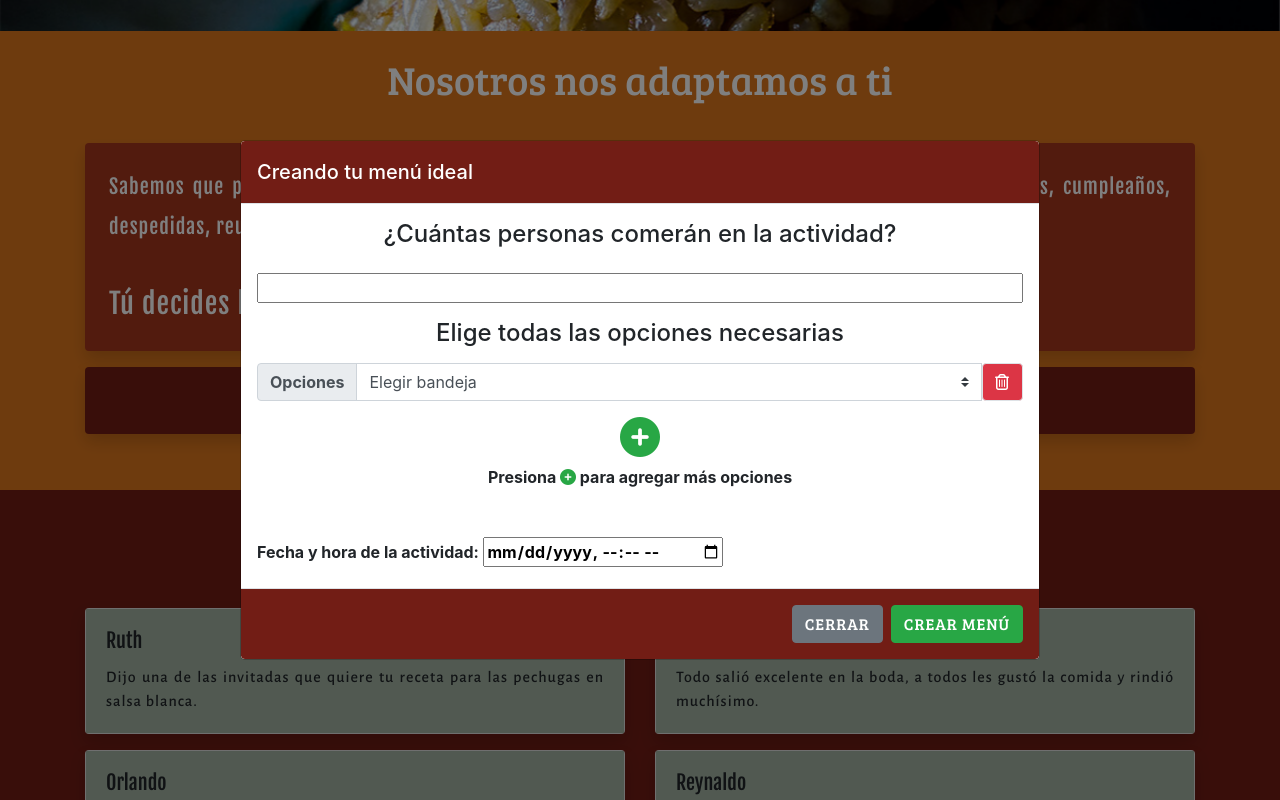
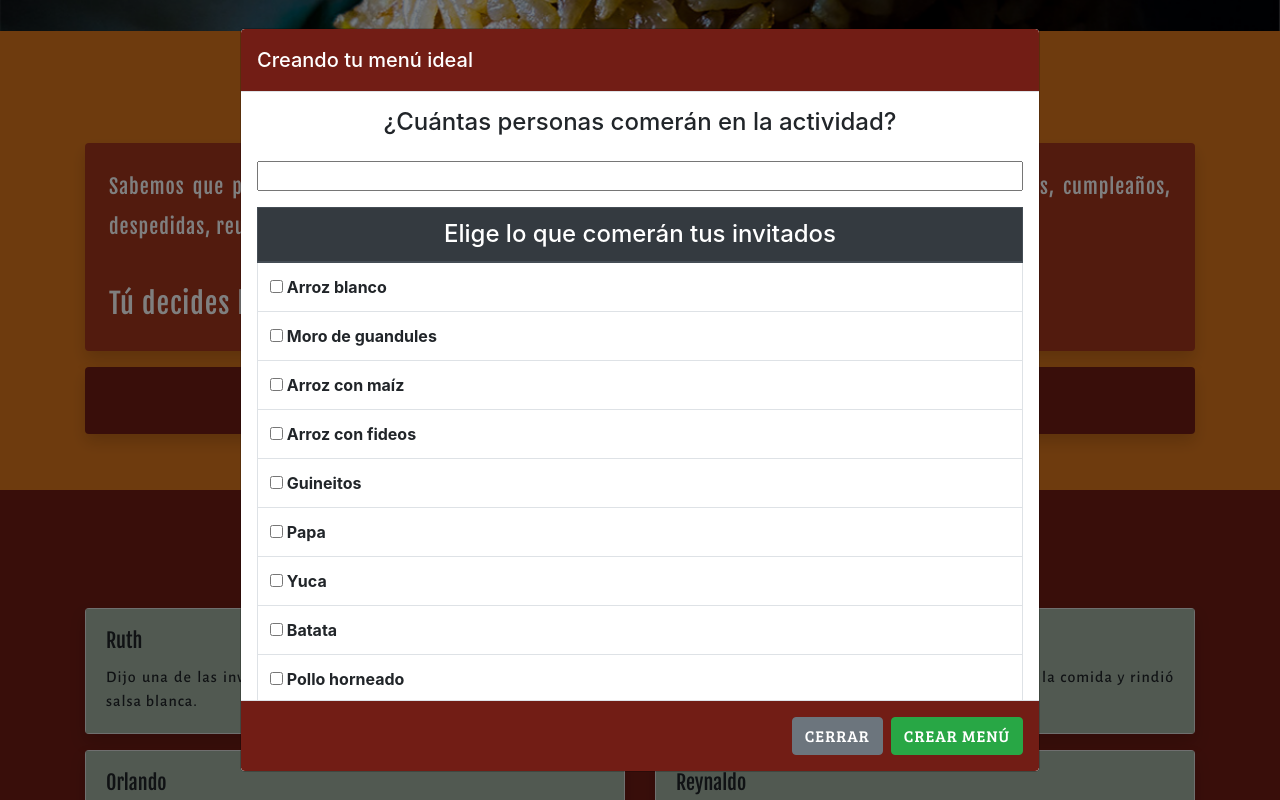
Before and after one commit to hernanreiq/sarai-bufet, a plain HTML site: page index.html in a window 1280 px wide. Both pictures are taken after a click on the button "CREA TU PROPIO MENÚ". Shown: the part 469-1269 px from the top of the page. Drawn offline with nearby package versions, Linux system fonts and the light colour scheme.

Commit message:
Se reemplazaron los inputs por checkboxes en una tabla

```diff
--- a/index.html
+++ b/index.html
@@ -126,20 +126,25 @@
                 <!--CONTENIDO DE LA VENTANA EMERGENTE-->
                 <h4 class="text-center">¿Cuántas personas comerán en la actividad?</h4>
                 <input type="number" id="cantidad-personas" class="w-100 px-2 text-center font-weight-bold my-3">
-                <h4 class="text-center">Elige todas las opciones necesarias</h4>
-                <div id="contenedor-inputs">
-                    <!--LOS INPUTS PARA LAS OPCIONES SE CREAN CON JAVASCRIPT-->
-                </div>
-                <div class="mt-3 mb-5 text-center">
-                    <i class="fas fa-plus-circle h1 text-success" id="mas-bandejas"></i>
-                    <p class="font-weight-bold">Presiona <i class="fas fa-plus-circle text-success"></i> para agregar más opciones</p>
+                <!--CONTENEDOR DE CHECKBOXES-->
+                <div class="mb-2">
+                    <table class="table table-bordered p-0 table-hover">
+                        <thead class="thead-dark">
+                          <tr>
+                            <th><h4 class="text-center mb-0">Elige lo que comerán tus invitados</h4></th>
+                          </tr>
+                        </thead>
+                        <tbody id="contenedor-checkboxes">
+                            <!--LOS CHECKBOXES PARA LAS OPCIONES SE CREAN CON JAVASCRIPT-->
+                        </tbody>
+                    </table>
                 </div>
                 <label for="fecha" class="font-weight-bold">Fecha y hora de la actividad:</label>
                 <input type="datetime-local" id="fecha" class="font-weight-bold" name="trip-start">
             </div>
             <div class="modal-footer">
             <button type="button" class="btn btn-secondary" data-dismiss="modal">Cerrar</button>
-            <button type="button" class="btn btn-success" data-toggle="modal" data-target="#Confirmation-Modal" data-dismiss="modal">Crear menú</button>
+            <button type="button" class="btn btn-success" data-toggle="modal" data-target="#Confirmation-Modal" data-dismiss="modal" id="crear-menu">Crear menú</button>
             </div>
         </div>
         </div>
--- a/js/script.js
+++ b/js/script.js
@@ -6,56 +6,34 @@ function ObtenerMenuJSON(){
         url: 'json/menu.json'
     }).then (res => {
         menu = res.data;
-        //CUANDO SE OBTENGA EL MENÚ, SE CREARÁ EL PRIMER INPUT
-        masBandejas();
+        crearCheckboxes(res.data, res.data.length);
     }).catch(err => {
         console.log('Hay un error con el menu.json\n', err);
     });
 }
 ObtenerMenuJSON();
 
-var inputs_borrados = [];
-var cantidad_input = 0;
+/*OBTENER LOS VALORES DEL CHECKBOX */
+var crear_menu = document.getElementById('crear-menu');
 
-function borrarOpcion(opcion){
-    inputs_borrados.push(opcion);
-    document.getElementById(opcion).parentElement.replaceWith('');
+crear_menu.addEventListener('click', obtenerValores);
+
+function obtenerValores(){
+    var checkbox = document.getElementById('menu-checkbox-1');
+    if(checkbox.checked){
+        console.log('Está marcado', checkbox.checked);
+    } else {
+        console.log('No está marcado', checkbox.checked)
+    }
 }
 
-/*
-    EN ESTE BLOQUE DE CODIGO SE VAN A CREAR LOS INPUTS PARA LAS OPCIONES O BANDEJAS
-*/
-var mas_bandejas = document.getElementById('mas-bandejas');
-mas_bandejas.addEventListener('click', masBandejas);
-
-function masBandejas(){
-    if (inputs_borrados.length > 0){
-        var id_input = inputs_borrados[0];
-        inputs_borrados.shift();
-    } else {
-        cantidad_input += 1;
-        var id_input = 'inputGroup-' + cantidad_input;
-    }
-    creadorInputs(id_input);
-}
-
-function creadorInputs(id_input){
-    document.getElementById('contenedor-inputs').innerHTML += `
-    <div class="input-group my-3">
-        <div class="input-group-prepend">
-            <label class="input-group-text font-weight-bold" for="${id_input}">Opciones</label>
-        </div>
-        <select class="custom-select" id="${id_input}">
-            <option selected>Elegir bandeja</option>
-        </select>
-        <button class="btn btn-danger border" onclick="borrarOpcion('${id_input}')">
-            <i class="far fa-trash-alt"></i>
-        </button>
-    </div>
-    `;
-    for (var i = 0; i < menu.length; i++){
-        document.getElementById(`${id_input}`).innerHTML += `
-            <option value="${i}">${menu[i].nombre}</option>
+function crearCheckboxes(menu, cantidad_bandejas){
+    var contenedor_checkboxes = document.getElementById('contenedor-checkboxes');
+    for(var i = 0; i < cantidad_bandejas; i++){
+        contenedor_checkboxes.innerHTML += `
+        <tr>
+            <td><label class="font-weight-bold mb-0"><input type="checkbox" value="${i}" id="menu-checkbox-${i}"> ${menu[i].nombre}</label><br></td>
+        </tr>
         `;
     }
 }
--- a/json/menu.json
+++ b/json/menu.json
@@ -1,5 +1,7 @@
  [
     {
+        "nombre": "Arroz blanco"
+    },{
         "nombre": "Moro de guandules"
     },{
         "nombre": "Arroz con maíz"
@@ -16,23 +18,33 @@
     },{
         "nombre": "Pollo horneado"
     },{
+        "nombre": "Pollo guisado"
+    },{
+        "nombre": "Pollo en salsa blanca"
+    },{
         "nombre": "Cerdo horneado"
     },{
         "nombre": "Cerdo guisado"
     },{
         "nombre": "Res guisado"
     },{
-        "nombre": "Pollo en salsa blanca"
+        "nombre": "Albondigas de carne molida"
     },{
-        "nombre": "Albondigas fritas"
+        "nombre": "Pastelon de plátano maduro con carne molida"
     },{
-        "nombre": "Pastelon de plátano maduro"
-    },{
-        "nombre": "Pastelon de harina de maíz"
+        "nombre": "Pastelon de harina de maíz con carne molida"
     },{
         "nombre": "Lasaña de pollo"
     },{
         "nombre": "Lasaña de carne molida"
+    },{
+        "nombre": "Espaguetis en salsa roja y queso"
+    },{
+        "nombre": "Espaguetis en salsa blanca y queso"
+    },{
+        "nombre": "Canelones de carne molida"
+    },{
+        "nombre": "Canelones de pollo"
     },{
         "nombre": "Ensalada verde"
     },{
```
